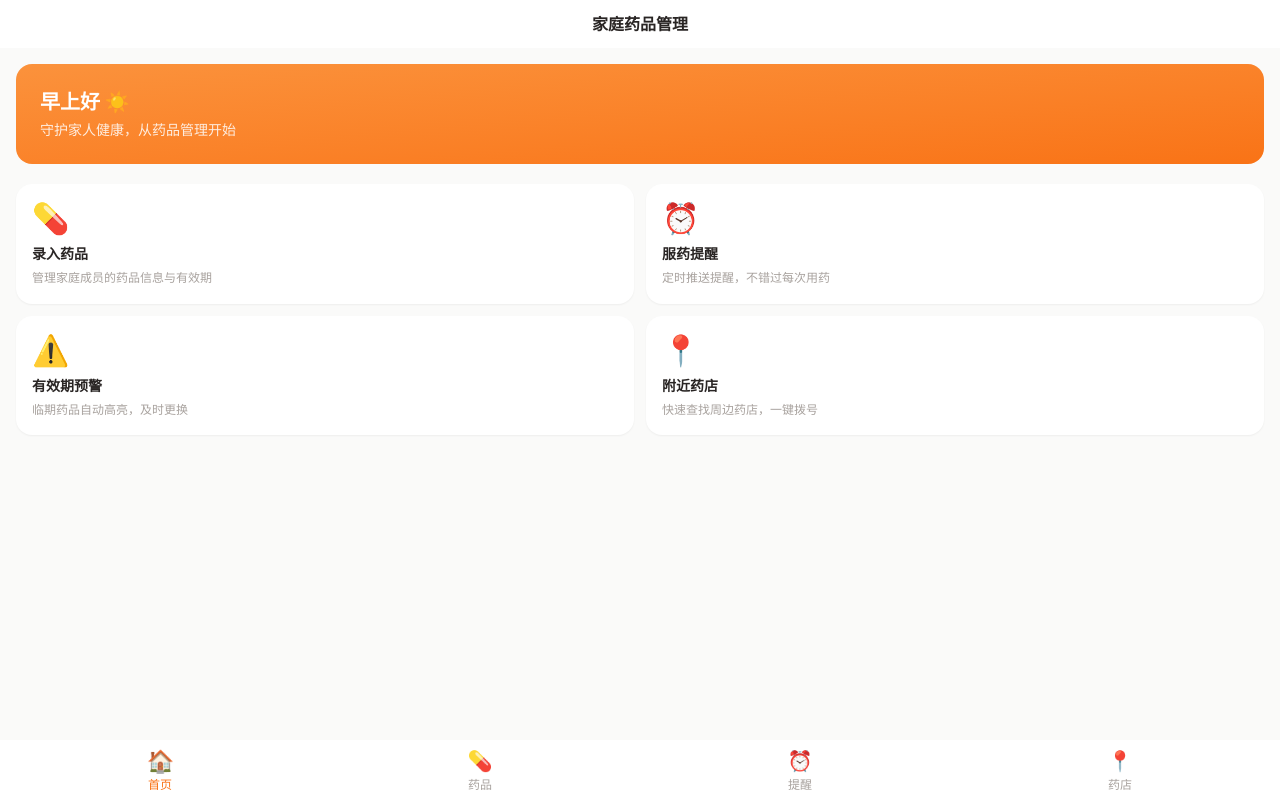
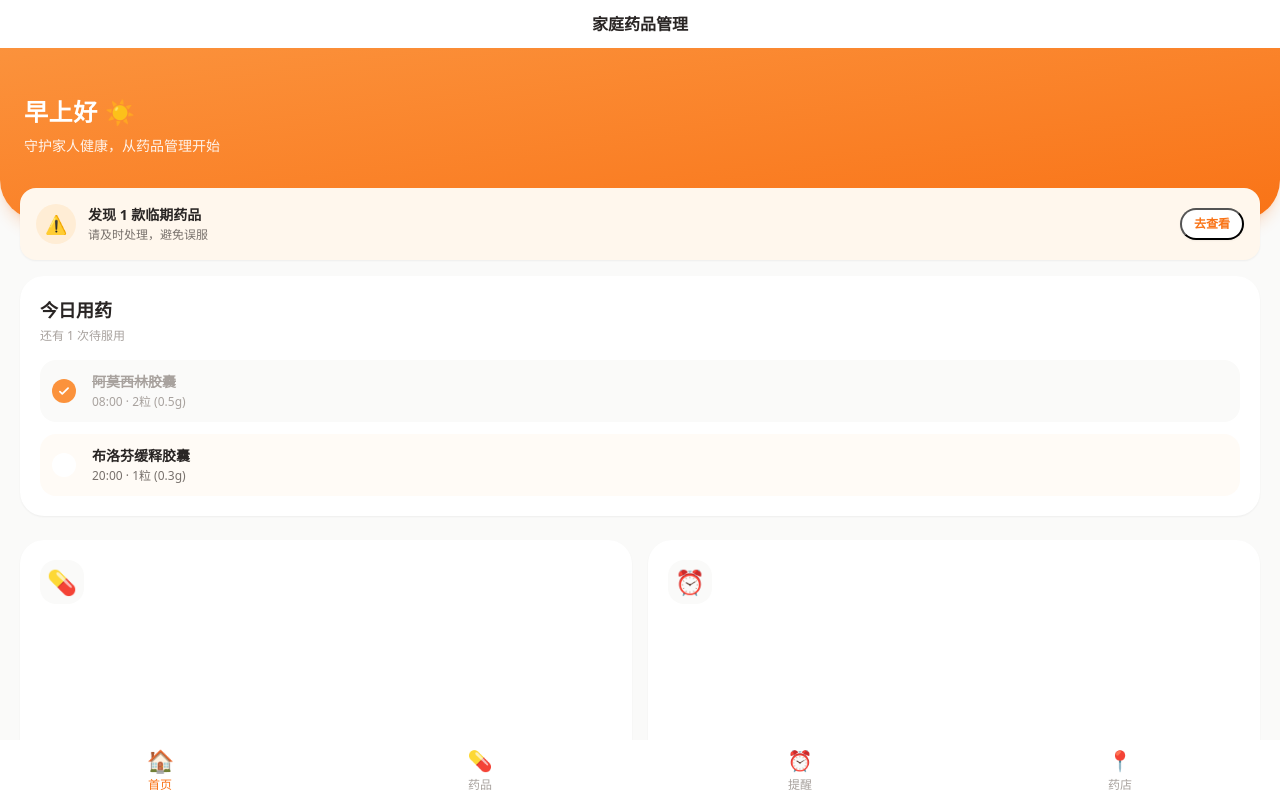
Before and after one commit to BuFengChun1/RJ, a Vue app: page / in a window 1280 px wide. Built offline with nearby package versions, Linux system fonts and the light colour scheme.

Commit message:
fix: index优化

```diff
--- a/src/views/Home.vue
+++ b/src/views/Home.vue
@@ -1,9 +1,37 @@
-<script setup>
-import { computed } from 'vue'
+<script setup lang="ts">
+import { ref, computed } from 'vue'
 import { useRouter } from 'vue-router'
 
 const router = useRouter()
 
+// ==========================================
+// 1. 类型定义 (Type Definitions)
+// ==========================================
+interface FeatureItem {
+  title: string
+  desc: string
+  icon: string
+  path: string
+}
+
+interface MedicationTask {
+  id: string
+  name: string
+  dosage: string
+  time: string
+  isTaken: boolean
+}
+
+interface ExpiringWarning {
+  id: string
+  name: string
+  expiryDate: string
+  daysLeft: number
+}
+
+// ==========================================
+// 2. 状态与模拟数据 (State & Mock Data)
+// ==========================================
 const greeting = computed(() => {
   const h = new Date().getHours()
   if (h < 12) return '早上好 ☀️'
@@ -11,32 +39,142 @@ const greeting = computed(() => {
   return '晚上好 🌙'
 })
 
-const features = [
-  { title: '录入药品', desc: '管理家庭成员的药品信息与有效期', icon: '💊', path: '/medicine' },
-  { title: '服药提醒', desc: '定时推送提醒，不错过每次用药', icon: '⏰', path: '/reminder' },
-  { title: '有效期预警', desc: '临期药品自动高亮，及时更换', icon: '⚠️', path: '/medicine' },
-  { title: '附近药店', desc: '快速查找周边药店，一键拨号', icon: '📍', path: '/pharmacy' },
+// 功能区导航
+const features: FeatureItem[] = [
+  { title: '录入药品', desc: '管理药品信息与有效期', icon: '💊', path: '/medicine' },
+  { title: '服药提醒', desc: '定时推送不错过每次用药', icon: '⏰', path: '/reminder' },
+  { title: '有效期预警', desc: '临期药品高亮及时更换', icon: '⚠️', path: '/medicine' },
+  { title: '附近药店', desc: '快速查找周边一键拨号', icon: '📍', path: '/pharmacy' },
 ]
+
+// 模拟数据：今日待服药
+const todayTasks = ref<MedicationTask[]>([
+  { id: '1', name: '阿莫西林胶囊', dosage: '2粒 (0.5g)', time: '08:00', isTaken: true },
+  { id: '2', name: '布洛芬缓释胶囊', dosage: '1粒 (0.3g)', time: '20:00', isTaken: false },
+])
+
+// 模拟数据：临期药品
+const expiringMeds = ref<ExpiringWarning[]>([
+  { id: '101', name: '小儿氨酚黄那敏颗粒', expiryDate: '2023-12-31', daysLeft: 15 },
+])
+
+const pendingTasksCount = computed(() => todayTasks.value.filter(t => !t.isTaken).length)
+
+// ==========================================
+// 3. 交互逻辑 (Actions)
+// ==========================================
+const toggleTaskStatus = (task: MedicationTask) => {
+  task.isTaken = !task.isTaken
+}
 </script>
 
 <template>
-  <div class="p-4">
-    <div class="bg-gradient-to-br from-orange-400 to-orange-500 rounded-2xl p-6 text-white mb-5">
-      <h2 class="text-xl font-bold mb-1">{{ greeting }}</h2>
-      <p class="text-sm opacity-85">守护家人健康，从药品管理开始</p>
+  <!-- 全局背景使用柔和的石色，避免纯白的刺眼感，更具治愈系 -->
+  <div class="min-h-screen bg-stone-50 font-sans pb-10">
+
+    <!-- 头部：沉浸式渐变背景与问候语 -->
+    <header class="bg-gradient-to-br from-orange-400 to-orange-500 pt-12 pb-16 px-6 text-white rounded-b-[2.5rem] shadow-lg shadow-orange-500/20">
+      <h2 class="text-2xl font-bold mb-2 tracking-wide">{{ greeting }}</h2>
+      <p class="text-sm opacity-90 font-medium">
+        守护家人健康，从药品管理开始
+      </p>
+    </header>
+
+    <!-- 主体内容：使用负 margin 实现层叠穿透效果，增加视觉层次 -->
+    <main class="px-5 -mt-8 space-y-6">
+
+      <!-- 模块 1：状态看板（临期预警 & 今日服药） -->
+      <section aria-label="健康动态" class="space-y-4">
+
+        <!-- 临期预警卡片（仅在有数据时显示） -->
+        <div
+          v-if="expiringMeds.length > 0"
+          class="bg-orange-50 border border-orange-100 rounded-2xl p-4 flex items-center justify-between shadow-sm"
+        >
+          <div class="flex items-center gap-3">
+            <div class="w-10 h-10 rounded-full bg-orange-100 text-orange-500 flex items-center justify-center text-lg">
+              ⚠️
+            </div>
+            <div>
+              <div class="text-sm font-bold text-stone-800">发现 {{ expiringMeds.length }} 款临期药品</div>
+              <div class="text-xs text-stone-500 mt-0.5">请及时处理，避免误服</div>
+            </div>
+          </div>
+          <button class="px-3 py-1.5 bg-white text-orange-500 text-xs font-bold rounded-full shadow-sm active:scale-95 transition-transform">
+            去查看
+          </button>
         </div>
 
-    <div class="grid grid-cols-2 gap-3">
+        <!-- 今日服药任务卡片 -->
+        <div class="bg-white rounded-3xl p-5 shadow-sm border border-stone-100">
+          <div class="flex justify-between items-end mb-4">
+            <div>
+              <h3 class="text-lg font-bold text-stone-800">今日用药</h3>
+              <p class="text-xs text-stone-400 mt-1">
+                {{ pendingTasksCount > 0 ? `还有 ${pendingTasksCount} 次待服用` : '今日用药已全部完成，真棒！' }}
+              </p>
+            </div>
+          </div>
+
+          <div class="space-y-3">
+            <div
+              v-for="task in todayTasks"
+              :key="task.id"
+              class="group flex items-center justify-between p-3 rounded-2xl transition-colors duration-300 cursor-pointer min-h-[44px]"
+              :class="task.isTaken ? 'bg-stone-50' : 'bg-orange-50/50 hover:bg-orange-50'"
+              @click="toggleTaskStatus(task)"
+            >
+              <div class="flex items-center gap-4">
+                <!-- 自定义 Checkbox UI -->
+                <div
+                  class="w-6 h-6 rounded-full border-2 flex items-center justify-center transition-all duration-300"
+                  :class="task.isTaken ? 'border-orange-400 bg-orange-400' : 'border-stone-300 bg-white'"
+                >
+                  <svg v-if="task.isTaken" class="w-3.5 h-3.5 text-white" fill="none" viewBox="0 0 24 24" stroke="currentColor" stroke-width="3">
+                    <path stroke-linecap="round" stroke-linejoin="round" d="M5 13l4 4L19 7" />
+                  </svg>
+                </div>
+                <div>
+                  <div class="text-sm font-bold transition-colors" :class="task.isTaken ? 'text-stone-400 line-through' : 'text-stone-800'">
+                    {{ task.name }}
+                  </div>
+                  <div class="text-xs mt-0.5" :class="task.isTaken ? 'text-stone-400' : 'text-stone-500'">
+                    {{ task.time }} · {{ task.dosage }}
+                  </div>
+                </div>
+              </div>
+            </div>
+          </div>
+        </div>
+      </section>
+
+      <!-- 模块 2：功能网格导航 -->
+      <nav aria-label="功能导航">
+        <div class="grid grid-cols-2 gap-4">
           <div
             v-for="item in features"
             :key="item.title"
-        class="bg-white rounded-2xl p-4 shadow-sm transition-all active:scale-95 active:opacity-80 cursor-pointer"
+            class="bg-white rounded-3xl p-5 shadow-sm border border-stone-100 flex flex-col justify-between aspect-[4/3] transition-all duration-300 ease-out active:scale-95 active:shadow-none cursor-pointer"
             @click="router.push(item.path)"
           >
-        <div class="text-3xl mb-2">{{ item.icon }}</div>
+            <div class="w-11 h-11 rounded-2xl bg-stone-50 flex items-center justify-center text-2xl mb-3">
+              {{ item.icon }}
+            </div>
+            <div>
               <div class="text-sm font-bold text-stone-800 mb-1">{{ item.title }}</div>
-        <div class="text-xs text-stone-400 leading-relaxed">{{ item.desc }}</div>
+              <div class="text-xs text-stone-400 leading-relaxed line-clamp-2">{{ item.desc }}</div>
             </div>
           </div>
         </div>
+      </nav>
+
+    </main>
+  </div>
 </template>
+
+<style scoped>
+/* 隐藏滚动条以保持界面清爽 (如有横向滚动需求时使用) */
+::-webkit-scrollbar {
+  display: none;
+}
+</style>
```
Lines whose indentation alone changed are shown as unchanged.
